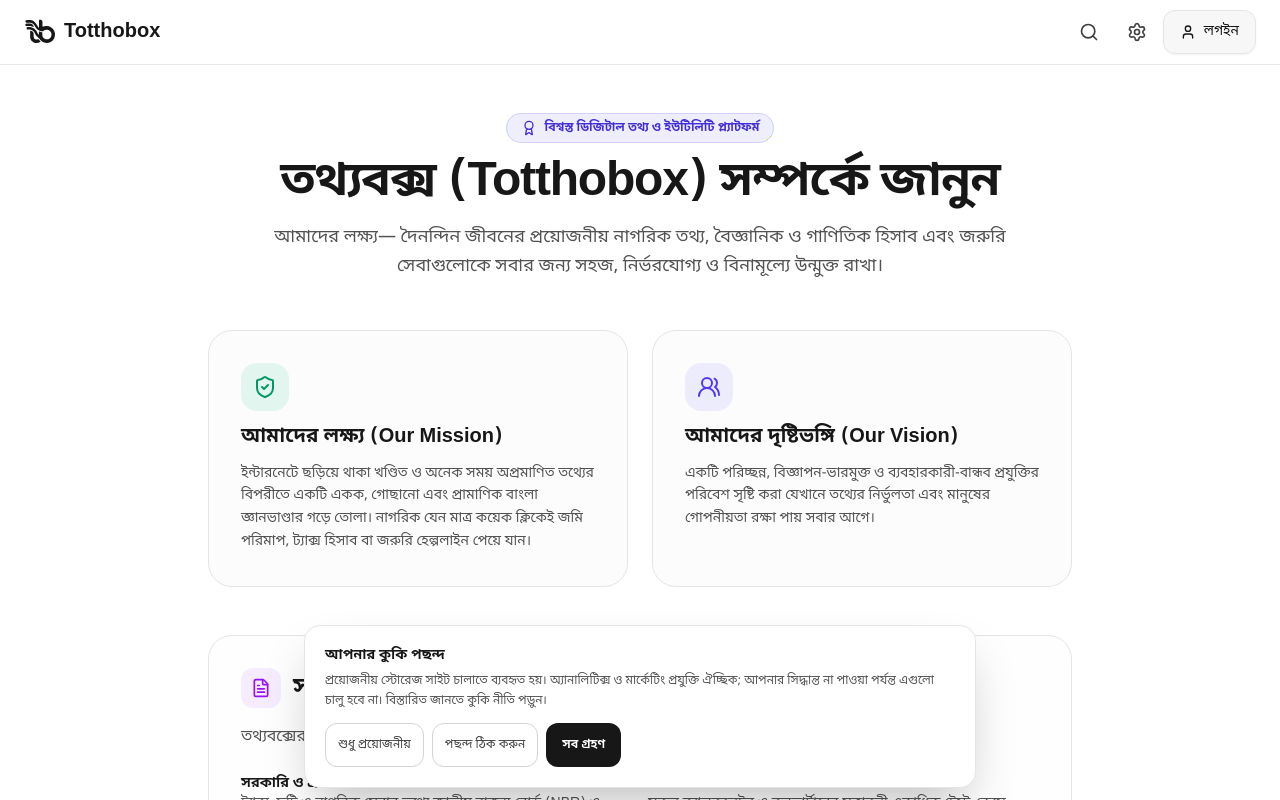
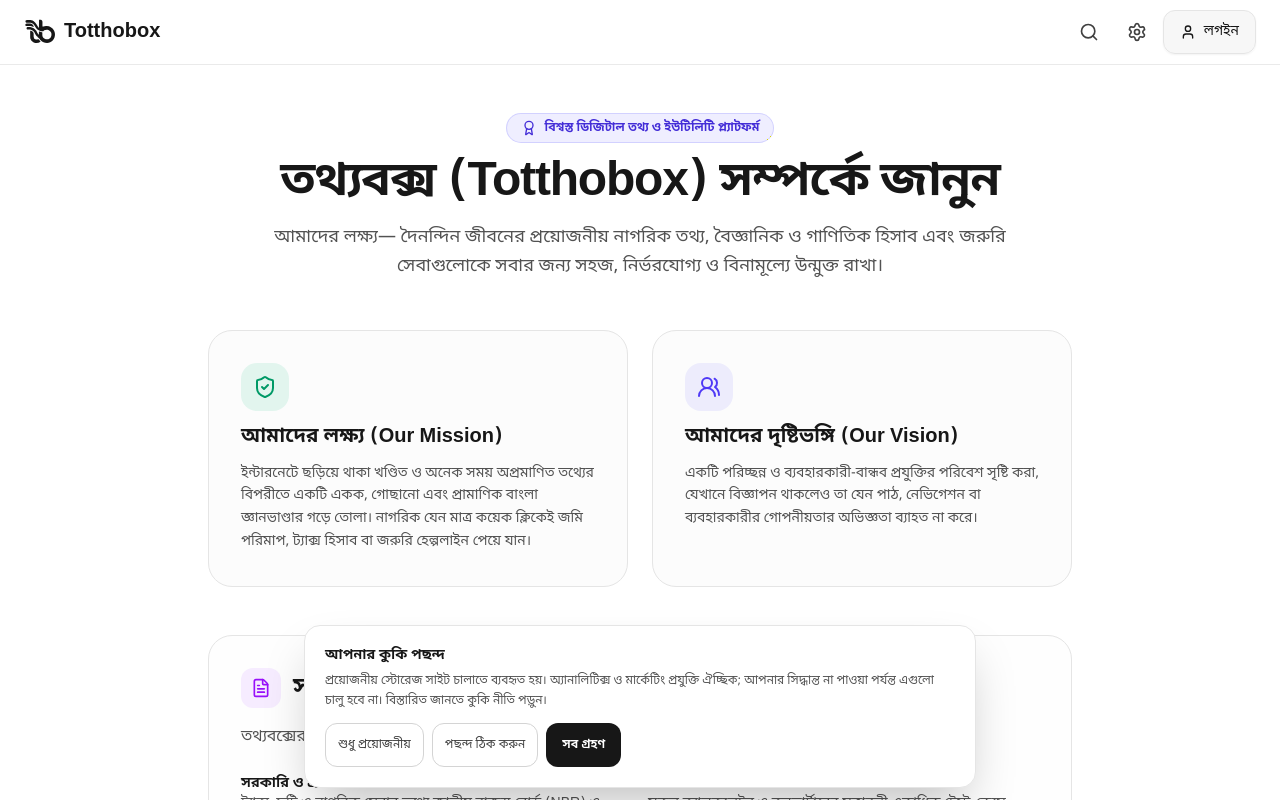
Before and after one commit to mariamsara77/totthobox-fontend, a Next.js app: page /about-us in a window 1280 px wide. Shown: the top 800 px of the page. Built offline with nearby package versions, Linux system fonts and the light colour scheme; no server answers.

Commit message:
fix(content): remove inaccurate ad-free claim

```diff
--- a/app/(home)/about-us/page.tsx
+++ b/app/(home)/about-us/page.tsx
@@ -143,7 +143,7 @@ export default function AboutUsPage() {
             আমাদের দৃষ্টিভঙ্গি (Our Vision)
           </h2>
           <p className="text-sm leading-relaxed text-zinc-600 dark:text-zinc-400">
-            একটি পরিচ্ছন্ন, বিজ্ঞাপন-ভারমুক্ত ও ব্যবহারকারী-বান্ধব প্রযুক্তির পরিবেশ সৃষ্টি করা যেখানে তথ্যের নির্ভুলতা এবং মানুষের গোপনীয়তা রক্ষা পায় সবার আগে।
+            একটি পরিচ্ছন্ন ও ব্যবহারকারী-বান্ধব প্রযুক্তির পরিবেশ সৃষ্টি করা, যেখানে বিজ্ঞাপন থাকলেও তা যেন পাঠ, নেভিগেশন বা ব্যবহারকারীর গোপনীয়তার অভিজ্ঞতা ব্যাহত না করে।
           </p>
         </div>
       </section>
```
